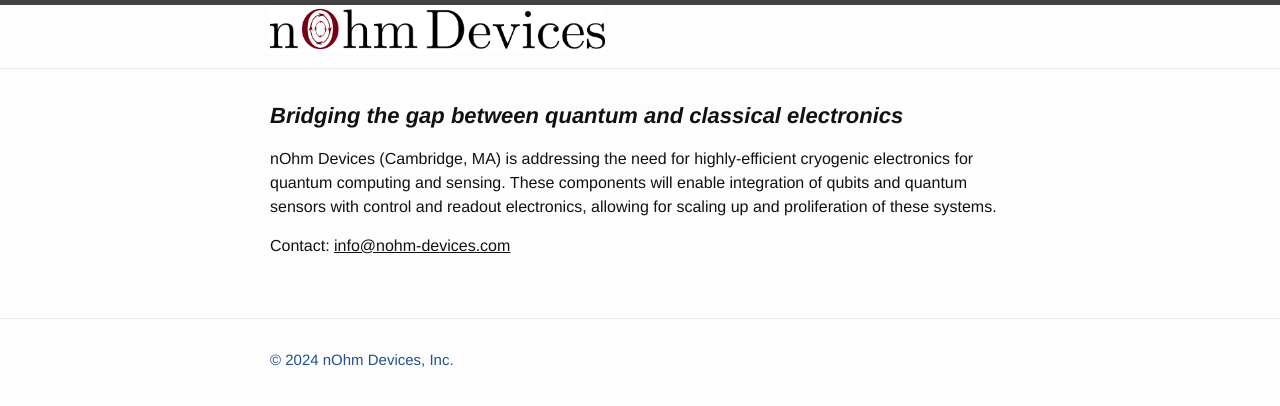
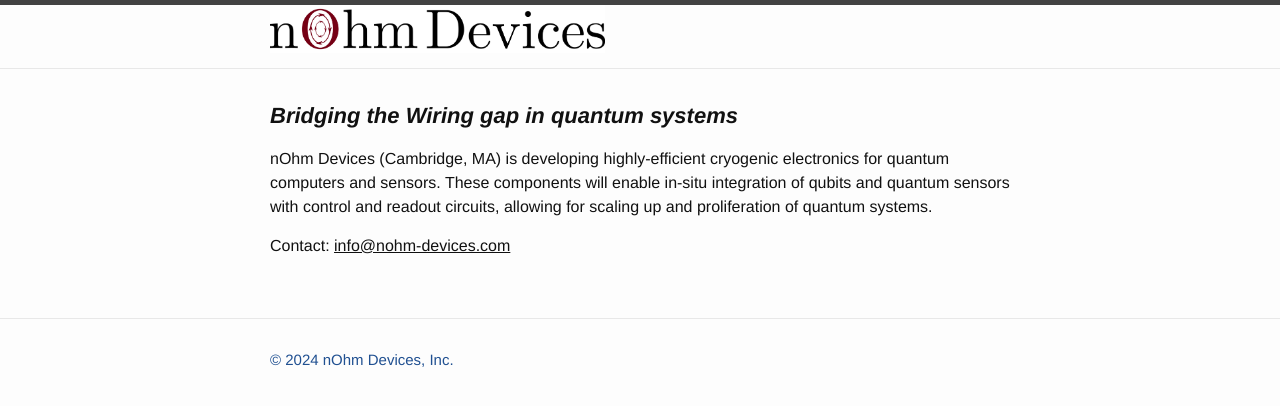
Before and after one commit to nohm-devices/nohm-devices.github.io, a Jekyll site: the page built from index.md, in a window 1280 px wide. Shown: the top 406 px of the page. Built offline with Jekyll 4.4.1, drawn with Linux system fonts in a browser that asks for light colours.

Commit message:
Updated text.

```diff
--- a/index.md
+++ b/index.md
@@ -5,11 +5,11 @@
 permalink: /
 ---
 
-### ***Bridging the gap between quantum and classical electronics***
+### ***Bridging the Wiring gap in quantum systems***
 
-nOhm Devices (Cambridge, MA) is addressing the need for highly-efficient
-cryogenic electronics for quantum computing and sensing. These components will
-enable integration of qubits and quantum sensors with control and readout
-electronics, allowing for scaling up and proliferation of these systems.
+nOhm Devices (Cambridge, MA) is developing highly-efficient cryogenic
+electronics for quantum computers and sensors. These components will enable
+in-situ integration of qubits and quantum sensors with control and readout
+circuits, allowing for scaling up and proliferation of quantum systems.
 
 Contact: <ins>info@nohm-devices.com</ins>
```
